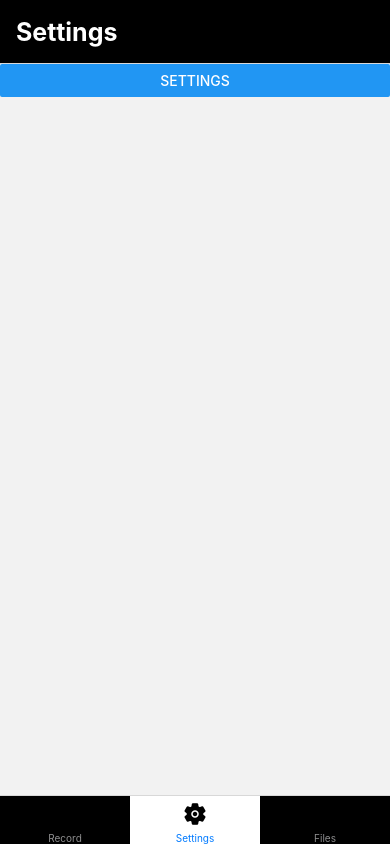
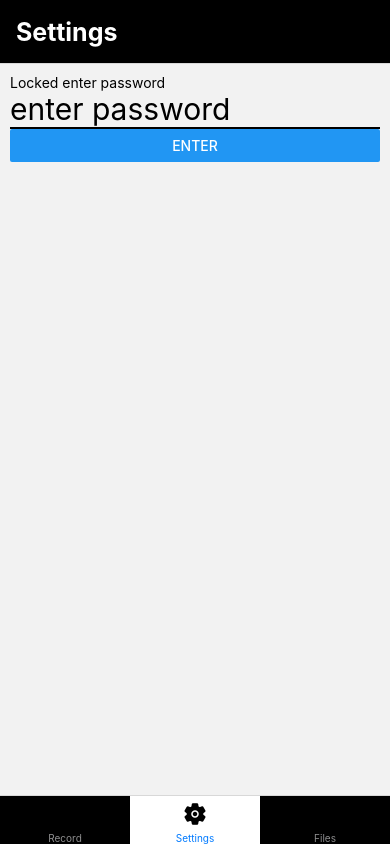
Before and after one commit to brandhawa99/react_native_test, a React Native app in the folder type-app/: screen /Settings in a window 390 px wide. Built offline with nearby package versions, Linux system fonts and the light colour scheme.

Commit message:
save location

```diff
--- a/type-app/src/screens/Settings.tsx
+++ b/type-app/src/screens/Settings.tsx
@@ -1,14 +1,40 @@
-import React, {} from 'react';
-import { SafeAreaView, Button, StyleSheet} from 'react-native';
-
+import React, { useContext, useEffect, useState } from 'react';
+import { SafeAreaView, Button, StyleSheet, TextInput, View, Text} from 'react-native';
+import { DirContext } from '../components/DIrContextProvider';
+import Lock from '../screens/Lock'
 
 const Settings = () =>{
+  const {saveTo, setSaveTo} = useContext(DirContext)
+  const [auth ,setAuth]  = useState(false);
+  const [saveLocation, setSaveLocation] = useState(saveTo)
+  useEffect(()=>{
 
+  },[auth, saveLocation])
   return(
     <SafeAreaView style={styles.container}>
-      <Button
-        title='settings'
-      />
+      {
+        !auth ?
+        <Lock setAuth={setAuth} />
+          :
+        <View style={styles.container}>
+          <Text style={{fontSize:20}}>
+            Messages Save Location
+          </Text>
+          <TextInput
+          style={{borderBottomWidth:3, fontSize:20, backgroundColor:"lightblue", borderRadius:10,paddingHorizontal:10, fontWeight:"300", paddingVertical:5,
+
+        }}
+          value={saveLocation}
+          onChangeText={txt => setSaveLocation(txt)}
+          />
+          <Button
+            title='Enter'
+            onPress={()=>{
+              setSaveTo(saveLocation);
+            }}
+          />
+        </View>
+      }
     </SafeAreaView>
   )
 }
@@ -16,7 +42,7 @@ const Settings = () =>{
 const styles = StyleSheet.create({
   container:{
     flex:1,
-
+    padding:10,
   }
 })
 
```
